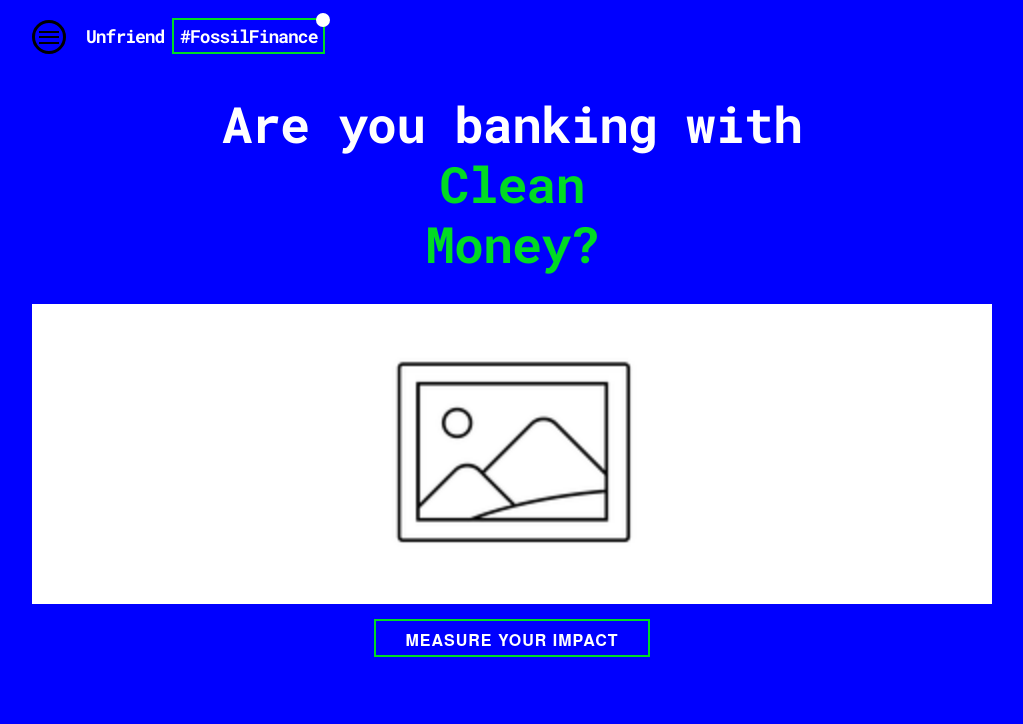
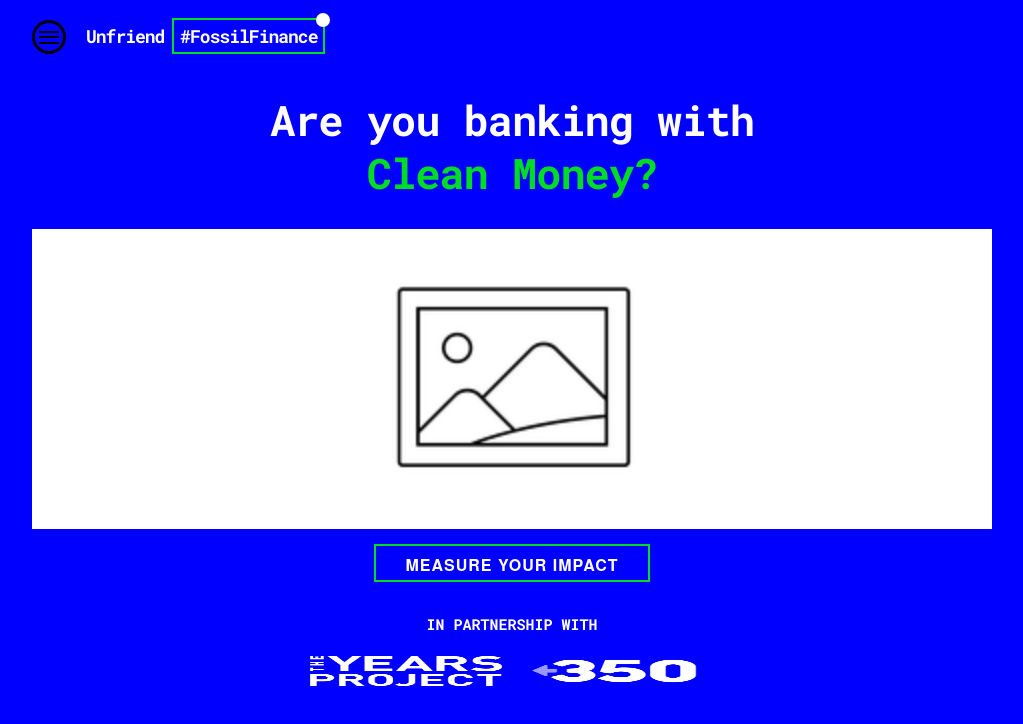
Before and after one commit to earthrise-media/divest, a Gatsby site: page /home in a window 1280 px wide. Shown: the whole page, without its empty margins (14-1037 px from the left). Built offline with nearby package versions, Linux system fonts and the light colour scheme; Gatsby itself is replaced by a stand-in of ours.

Commit message:
added logos to home screen

```diff
--- a/src/pages/home/index.js
+++ b/src/pages/home/index.js
@@ -8,15 +8,13 @@ import styles from "./styles.module.css"
 const IndexPage = () => (
   <Layout>
     <SEO title="Home" />
-    <h1 className={styles.statement}>
+    <h2 className={styles.statement}>
       Are you banking with
       <br />
       <em>
-        Clean
-        <br />
-        Money?
+        Clean Money?
       </em>
-    </h1>
+    </h2>
     <img
       className={styles.statementImage}
       alt="bad banks"
@@ -25,6 +23,24 @@ const IndexPage = () => (
     <div className={styles.ctaContainer}>
       <Button>measure your impact</Button>
     </div>
+    <div className={styles.ctaContainer}>
+      <h6 className={styles.partnership}>
+        IN PARTNERSHIP WITH
+      </h6>
+    </div>
+    <div className={styles.ctaContainer}>
+      <img
+        className={styles.logoImage}
+        alt="years project"
+        src={require("./logo-years-white.png")}
+      />
+      <img
+        className={styles.logoImage}
+        alt="350.org"
+        src={require("./logo-350-white.png")}
+      />
+    </div>
+
   </Layout>
 )
 
--- a/src/pages/home/styles.module.css
+++ b/src/pages/home/styles.module.css
@@ -22,3 +22,16 @@
   width: 100%;
   object-fit: cover;
 }
+
+.partnership {
+  text-align: center;
+  margin-top: 2rem;
+}
+
+.logoImage {
+  border: none;
+  height: 3rem;
+  width: 20%;
+  padding-left: 1rem;
+  padding-right: 1rem;
+}
```
Also changed, not shown: src/pages/home/logo-350-white.png (added), src/pages/home/logo-years-white.png (added).
